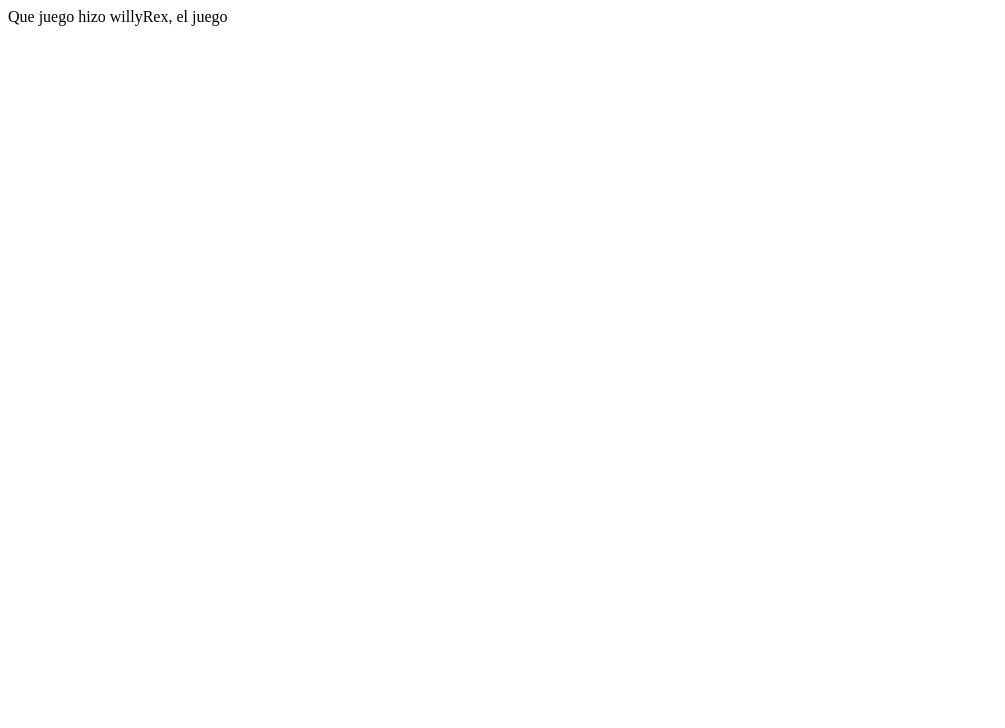
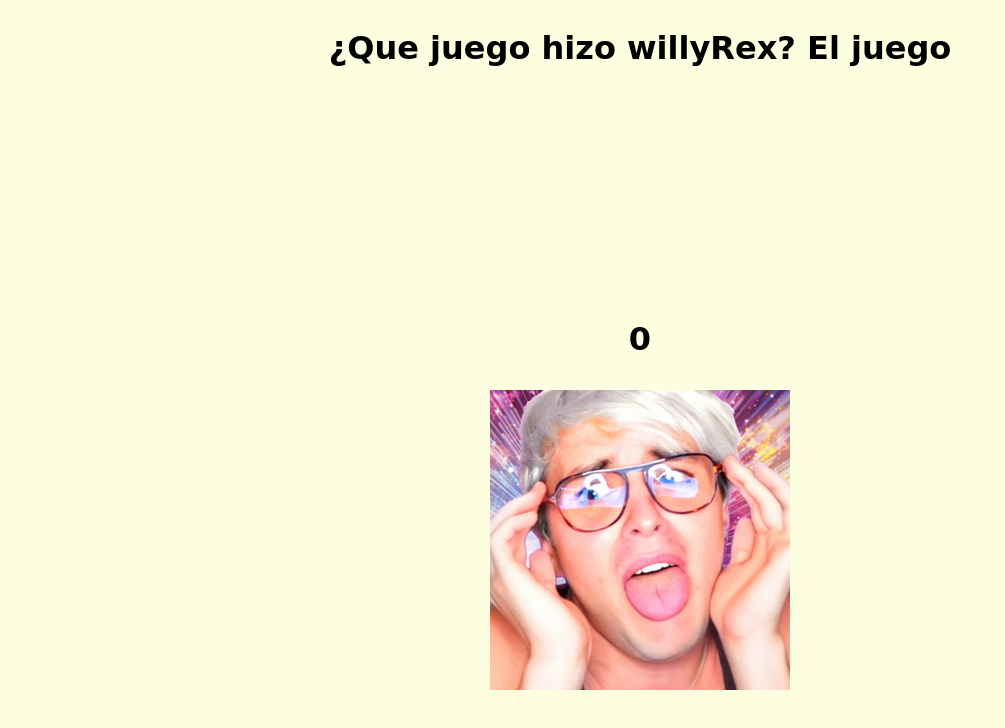
Before and after one commit to Soyto-Org/que-juego-hizo-willy-rex, a plain HTML site: page src/index.html in a window 1280 px wide. Shown: the whole page, without its empty margins (0-1005 px from the left). Drawn offline with nearby package versions, Linux system fonts and the light colour scheme; a web font is replaced by a local one.

Commit message:
final work

```diff
--- a/src/index.html
+++ b/src/index.html
@@ -1,11 +1,28 @@
 <!DOCTYPE html>
 <html lang="en">
+
 <head>
     <meta charset="UTF-8">
     <meta name="viewport" content="width=device-width, initial-scale=1.0">
-    <title>Document</title>
+    <title>Que juego hizo willyRex</title>
+    <link rel="preconnect" href="https://fonts.googleapis.com">
+    <link rel="preconnect" href="https://fonts.gstatic.com" crossorigin>
+    <link href="https://fonts.googleapis.com/css2?family=Playwrite+ES+Deco:wght@100..400&display=swap" rel="stylesheet">
+    <link rel="stylesheet" href="./styles.css">
+    <link rel="stylesheet" href="https://cdnjs.cloudflare.com/ajax/libs/animate.css/4.1.1/animate.min.css" />
 </head>
+
 <body>
-    Que juego hizo willyRex, el juego
+    <h1 class="title">&iquest;Que juego hizo willyRex? El juego</h1>
+
+    <div class="game-container">
+        <div class="score">0</div>
+        <div class="action animate__animated">
+            <img src="./assets/dalas-300x300.png" alt="Dalas" />
+        </div>
+    </div>
+
+    <script type="text/javascript" src="./index.js"></script>
 </body>
+
 </html>
--- /dev/null
+++ b/src/index.js
@@ -0,0 +1,23 @@
+document.addEventListener('DOMContentLoaded', () => {
+    let score = 0
+    const scoreElement = document.querySelectorAll('.score')[0];
+    const actionElement = document.querySelectorAll('.action')[0];
+
+
+    actionElement.addEventListener('click', () => {
+        score += 1;
+
+        scoreElement.textContent = score;
+
+        if (actionElement.classList.value.includes('animate__rubberBand')) {
+            actionElement.classList.remove('animate__rubberBand');
+
+            setTimeout(() => actionElement.classList.add('animate__rubberBand'));
+        }
+        else {
+            actionElement.classList.add('animate__rubberBand');
+        }
+
+
+    });
+});
--- /dev/null
+++ b/src/styles.css
@@ -0,0 +1,40 @@
+body {
+    font-family: "Playwrite ES Deco", cursive;
+    font-optical-sizing: auto;
+    font-weight: 200;
+    font-style: normal;
+    background-color: rgb(253, 254, 224);
+    display: flex;
+    flex-direction: column;
+    justify-content: center;
+    align-items: center;
+}
+
+h1.title {
+    justify-self: flex-start;
+    font-weight: 800;
+    margin-bottom: 20%;
+}
+
+
+.game-content {
+    display: flex;
+    flex-direction: column;
+}
+
+.score {
+    text-align: center;
+    font-size: 2rem;
+    font-weight: 900;
+    margin-bottom: 2rem;
+}
+
+.action {
+    transition: filter .25s ease-out;
+    transform: scale(1);
+}
+
+.action:hover {
+    filter: drop-shadow(2px 4px 6px black);
+    cursor: pointer;
+}
```
Also changed, not shown: src/assets/dalas-300x300.png (added).
